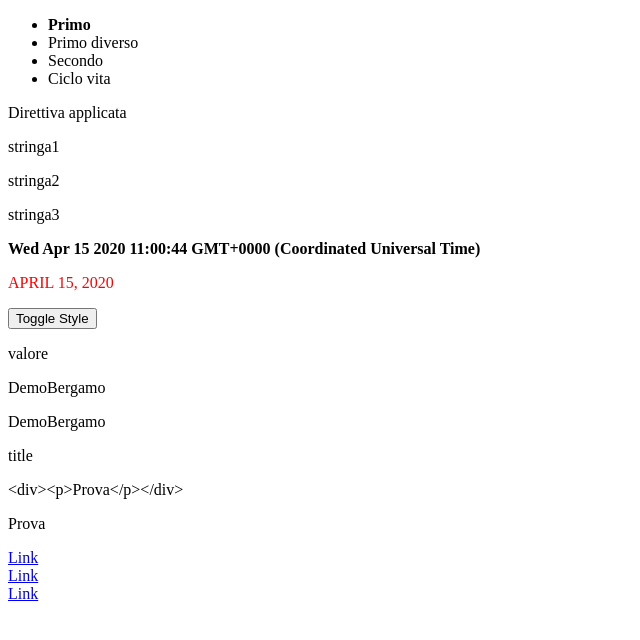
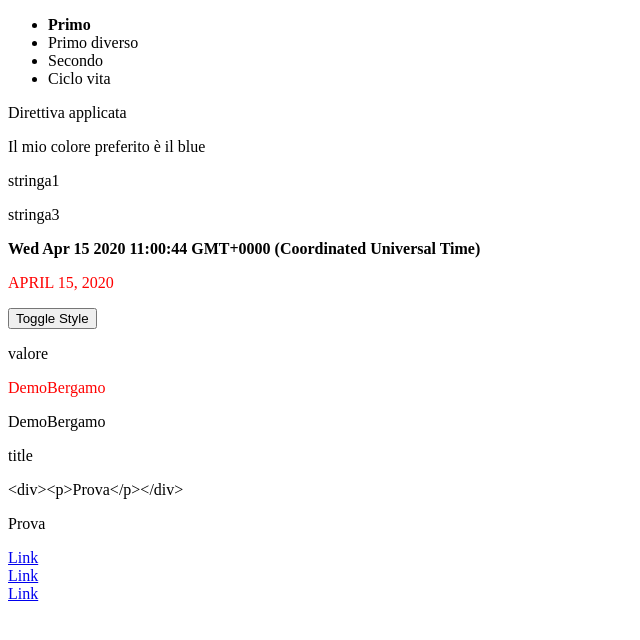
Before and after one commit to LukeSkywa/DemoBergamo, an Angular app: page /primo in a window 1280 px wide. Shown: the top 640 px of the page, without its empty margins (0-640 px from the left). Built offline with nearby package versions, Linux system fonts and the light colour scheme.

Commit message:
utilizzo ng-container

```diff
--- a/src/app/primo/primo.component.html
+++ b/src/app/primo/primo.component.html
@@ -1,8 +1,18 @@
-<p [appHighlight]="'yellow'">Direttiva applicata</p>
+<p [appHighlight]="color">Direttiva applicata</p>
+
+<p>
+    Il mio colore preferito è il
+    <ng-container *ngIf="color">
+        {{color}}
+    </ng-container>
+</p>
 
 
-
-<p *ngFor="let elemento of lista">{{elemento}}</p>
+<p *ngFor="let elemento of lista" [appHighlight]="'red'">
+    <ng-container *ngIf="elemento !== 'stringa2'">
+        {{elemento}}
+    </ng-container>
+</p>
 
 <p [class.colorRed]="toggleStyle" [class.boldStyle]="!toggleStyle">{{titoloInput | lowercase}}</p>
 <p class="boldStyle">{{myDate}}</p>
@@ -13,7 +23,7 @@
 <p>{{oggetto?.chiave}} </p>
 <p>{{oggetto1?.chiave}} </p>
 <!-- Da preferire l'interpolazione, a meno che non si ha dell'html nella string -->
-<p>{{title}}</p>
+<span>{{title}}</span>
 <p [innerHTML]="title"></p>
 <p>title</p>
 <div>{{htmlString}}</div>
--- a/src/app/primo/primo.component.scss
+++ b/src/app/primo/primo.component.scss
@@ -5,3 +5,7 @@
 .boldStyle{
     font-weight: bold;
 }
+
+span {
+    color: red;
+}
--- a/src/app/primo/primo.component.ts
+++ b/src/app/primo/primo.component.ts
@@ -8,6 +8,8 @@ import { ComunicazioneService } from '../comunicazione.service';
   styleUrls: ['./primo.component.scss']
 })
 export class PrimoComponent implements OnInit {
+
+  color= 'blue'
 
   lista: string[] = ['stringa1', 'stringa2', 'stringa3'];
 
```
